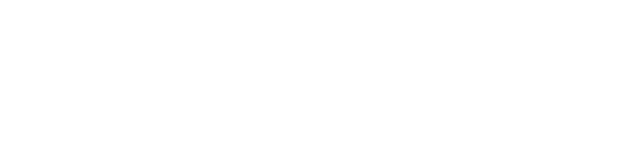
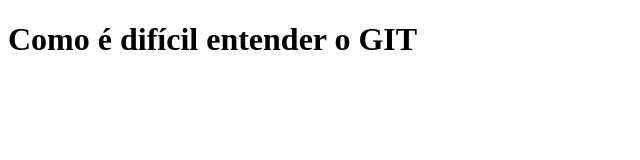
Before and after one commit to klifmedia/curso_alura, a plain HTML site: page index.html in a window 1280 px wide. Shown: the whole page, without its empty margins (0-640 px from the left). Drawn offline with Linux system fonts and the light colour scheme.

Commit message:
inserindo cabeçalho

```diff
--- a/index.html
+++ b/index.html
@@ -4,6 +4,6 @@
 	<title>Nova tentativa de entender o Git</title>
 </head>
 <body>
-
+	<h1>Como é difícil entender o GIT</h1>
 </body>
 </html>
```
